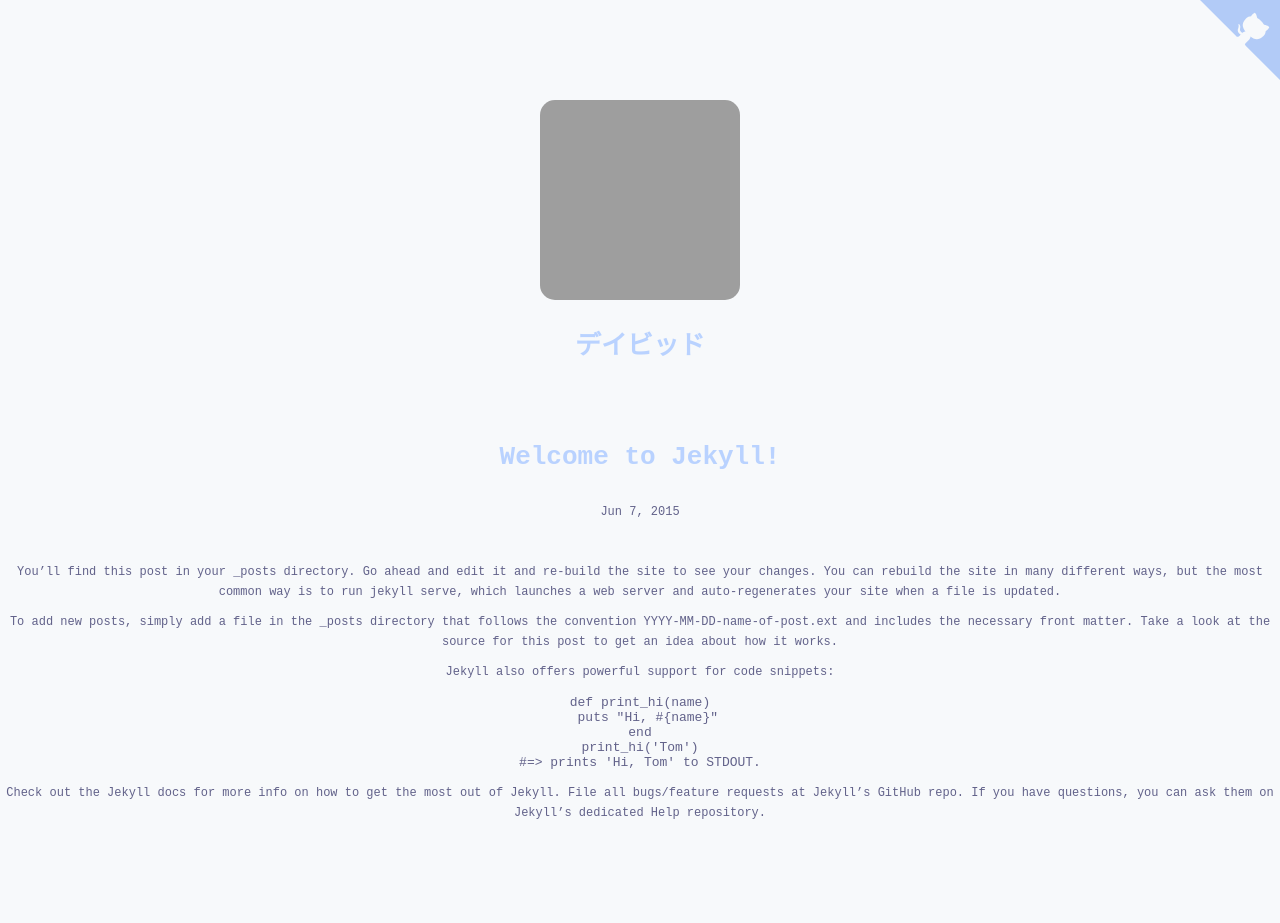
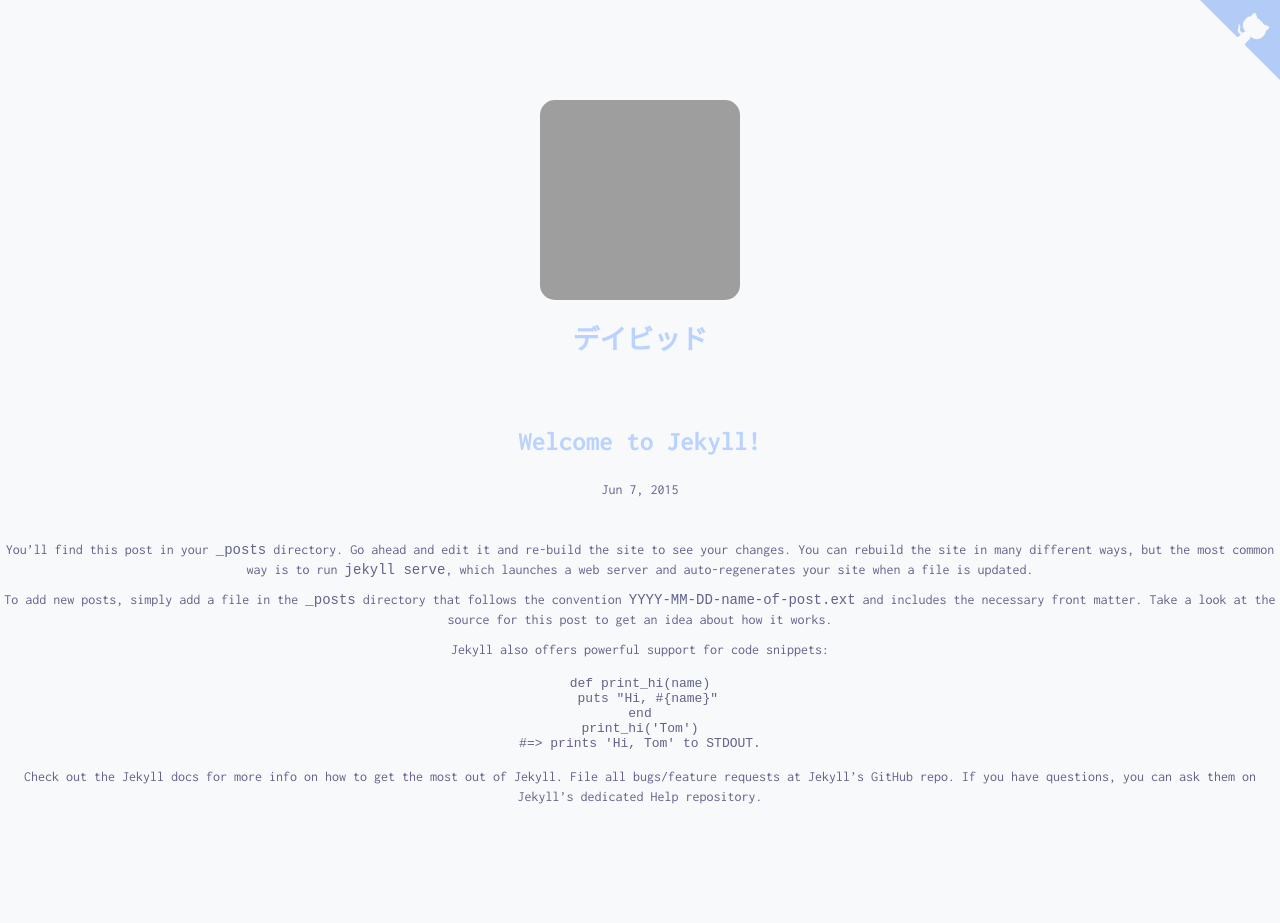
Before and after one commit to dasilvacontin/dasilvacontin.github.io, a Jekyll site: the page built from _posts/2015-06-07-welcome-to-jekyll.markdown, in a window 1280 px wide. Built offline with Jekyll 4.4.1, drawn with Linux system fonts in a browser that asks for light colours; comment, search, counter and statistics services are not loaded; grey boxes are pictures that could not be loaded.

Commit message:
:art: Use Inconsolata monospace font

```diff
--- a/_includes/head.html
+++ b/_includes/head.html
@@ -7,6 +7,7 @@
   <title>{% if page.title %}{{ page.title }}{% else %}{{ site.title }}{% endif %}</title>
   <meta name="description" content="{% if page.excerpt %}{{ page.excerpt | strip_html | strip_newlines | truncate: 160 }}{% else %}{{ site.description }}{% endif %}">
 
+  <link href='https://fonts.googleapis.com/css?family=Inconsolata:400,700' rel='stylesheet' type='text/css'>
   <link rel="stylesheet" href="{{ "/css/heracro.css" | prepend: site.baseurl }}">
   <link rel="canonical" href="{{ page.url | replace:'index.html','' | prepend: site.baseurl | prepend: site.url }}">
   <link rel="alternate" type="application/rss+xml" title="{{ site.title }}" href="{{ "/feed.xml" | prepend: site.baseurl | prepend: site.url }}" />
--- a/_sass/_styles.scss
+++ b/_sass/_styles.scss
@@ -4,7 +4,7 @@
   background-color: #F7F9FB;
   color: #62628A;
   text-align: center;
-  font-family: monospace;
+  font-family: 'Inconsolata', monospace;
 }
 
 header { margin: 40px 0; }
@@ -22,12 +22,13 @@
 
 h1 {
   display: inline-block; /* otherwise hover area is huge */
-  margin: 20px 0;
+  font-size: 27px;
+  margin: 15px 0;
   color: rgba(171, 201, 255, 0.82);
 }
 
 p, li {
-  font-size: 12px;
+  font-size: 14px;
   line-height: 20px;
   margin: 10px 0;
 }
```
